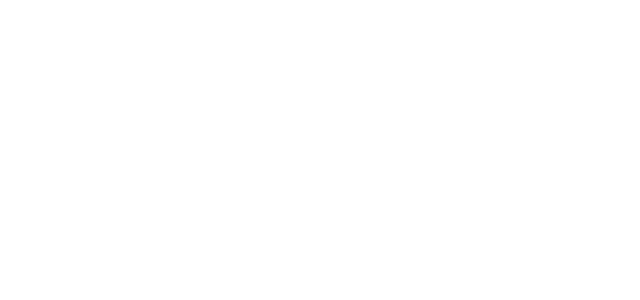
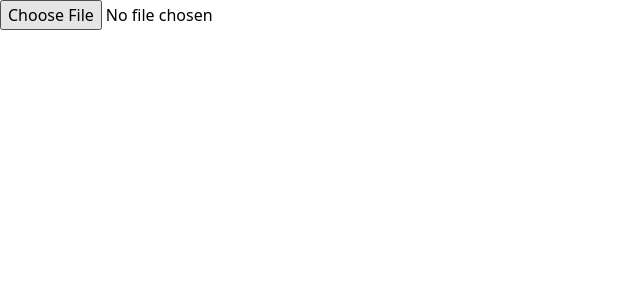
Before and after one commit to intVivek/trupeer, a Next.js app: page / in a window 1280 px wide. Shown: the top 300 px of the page, without its empty margins (0-640 px from the left). Built offline with nearby package versions, Linux system fonts and the light colour scheme.

Commit message:
feat: Add File Upload ✨

```diff
--- a/src/app/page.js
+++ b/src/app/page.js
@@ -1,7 +1,9 @@
+import Editor from "@/component/Editor";
+
 export default function Home() {
   return (
-    <div className="">
-
+    <div className="w-screen h-screen flex items-center justify-center">
+      <Editor/>
     </div>
   );
 }
--- /dev/null
+++ b/src/component/Editor.js
@@ -0,0 +1,23 @@
+"use client"
+
+import { useState } from "react";
+import FileUpload from "./FileUpload";
+
+export default function Editor() {
+  const [videoFile, setVideoFile] = useState(null);
+  const [videoURL, setVideoURL] = useState("");
+
+  const handleFileChange = (file) => {
+    if (file) {
+      setVideoFile(file);
+      setVideoURL(URL.createObjectURL(file));
+    }
+  };
+
+  return (
+    <div className="">
+      <FileUpload onChange={handleFileChange}/>
+      {videoURL}
+    </div>
+  );
+}
--- /dev/null
+++ b/src/component/FileUpload.js
@@ -0,0 +1,19 @@
+export default function FileUpload({ label, onChange }) {
+
+  const handleFileChange = (event) => {
+    const file = event.target.files[0];
+    onChange(file, event)
+  };
+
+  return (
+    <div>
+      <h1>{label}</h1>
+      <input
+        type="file"
+        accept="video/*"
+        onChange={handleFileChange}
+        style={{ marginBottom: "20px" }}
+      />
+    </div>
+  );
+}
```
